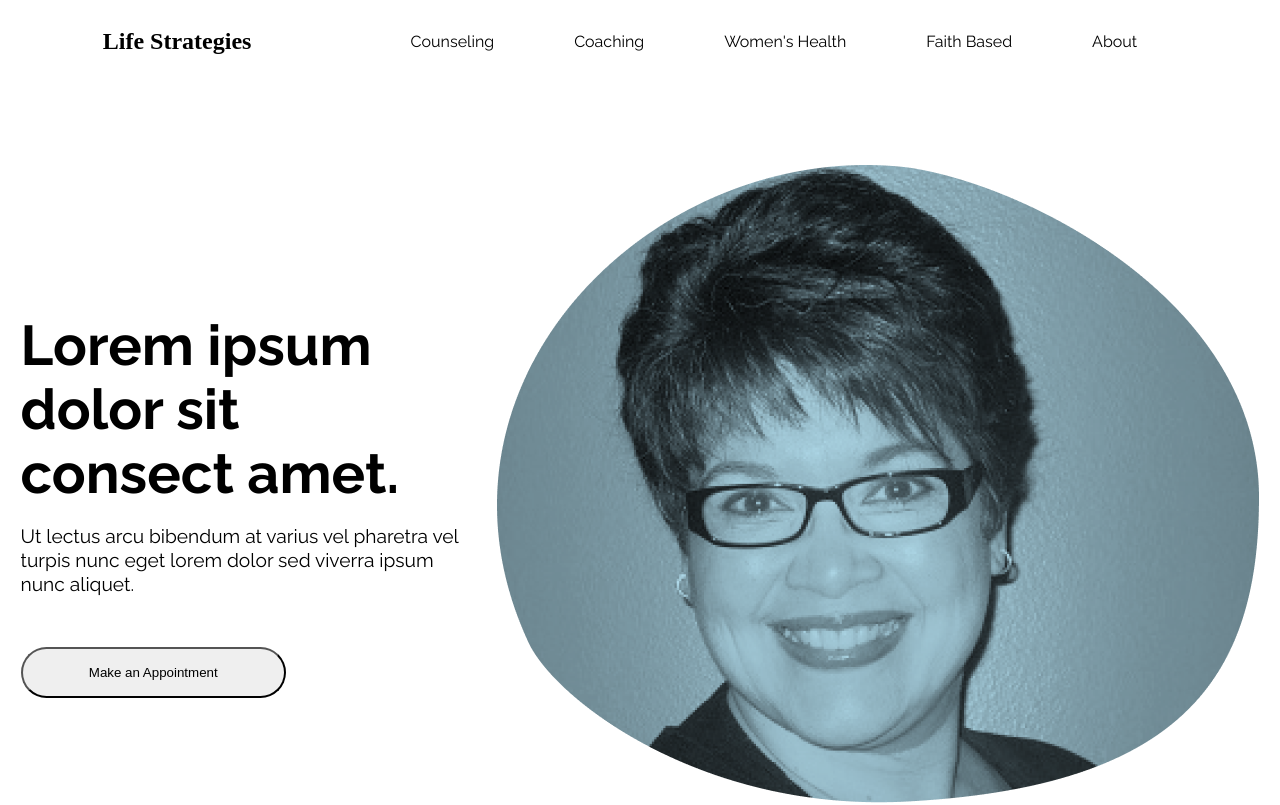
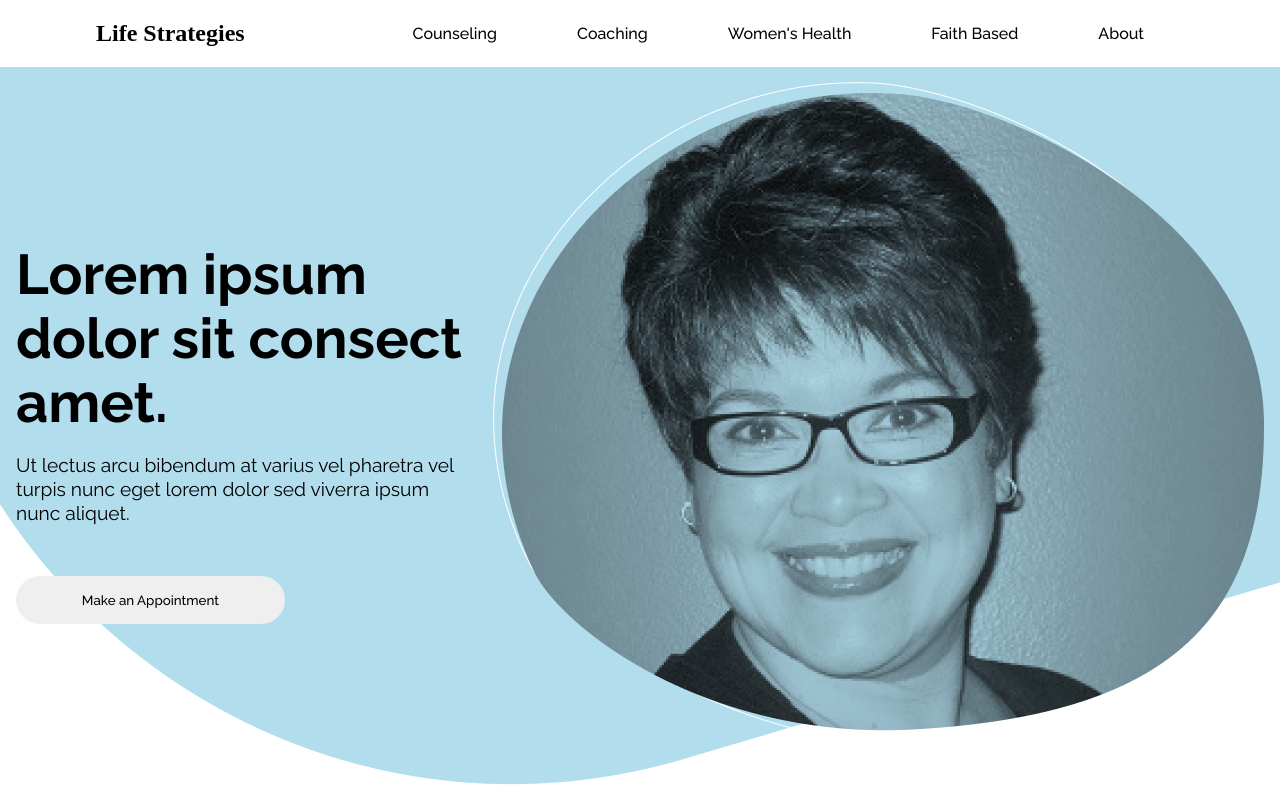
Before and after one commit to IArodriguez99/Life-Strategies, a React (Create React App) app: page / in a window 1280 px wide. Shown: the top 805 px of the page. Built offline with nearby package versions, Linux system fonts and the light colour scheme.

Commit message:
Small CSS corrections to Nav and Home

```diff
--- a/src/App.css
+++ b/src/App.css
@@ -1,5 +1,5 @@
-.App{
-    box-sizing: border-box;
+html, body{
+    margin: 0;
 }
 
 h1{
--- a/src/components/Home/Home.css
+++ b/src/components/Home/Home.css
@@ -1,7 +1,9 @@
-
 .container-home{
-    margin: 4rem auto 0;
+    padding-bottom: 8rem;
     max-width: 100%;
+    background-image: url(./Hero.png);
+    background-repeat: no-repeat;
+    background-position: initial;
 }
 
 .home-row{
@@ -15,16 +17,26 @@
     display: flex;
     flex-direction: column;
     max-width: 35%;
+    min-width: 25%;
 }
 
 .home-col h1{
     margin-bottom: 0;
 }
 
+.headshot{
+    max-width: 100%;
+    height: auto;
+}
+
 .btn1{
-    width: 60%;
+    max-width: 60%;
+    min-width: 60%;
     padding: 16px 24px;
     margin-top: 2rem;
     border-radius: 50px;
-    color: none;
+    border: none;
+    font-family: 'Raleway', sans-serif;
+    font-weight: 500;
+    cursor: pointer;
 }
--- a/src/components/Nav/Nav.css
+++ b/src/components/Nav/Nav.css
@@ -11,8 +11,13 @@ ul{
     justify-content: space-evenly;
     list-style: none;
     font-family: 'Raleway', sans-serif;
+    font-weight: 500;
 }
 
 li{
     padding: 8px 40px;
 }
+
+a{
+    cursor: pointer;
+}
```
